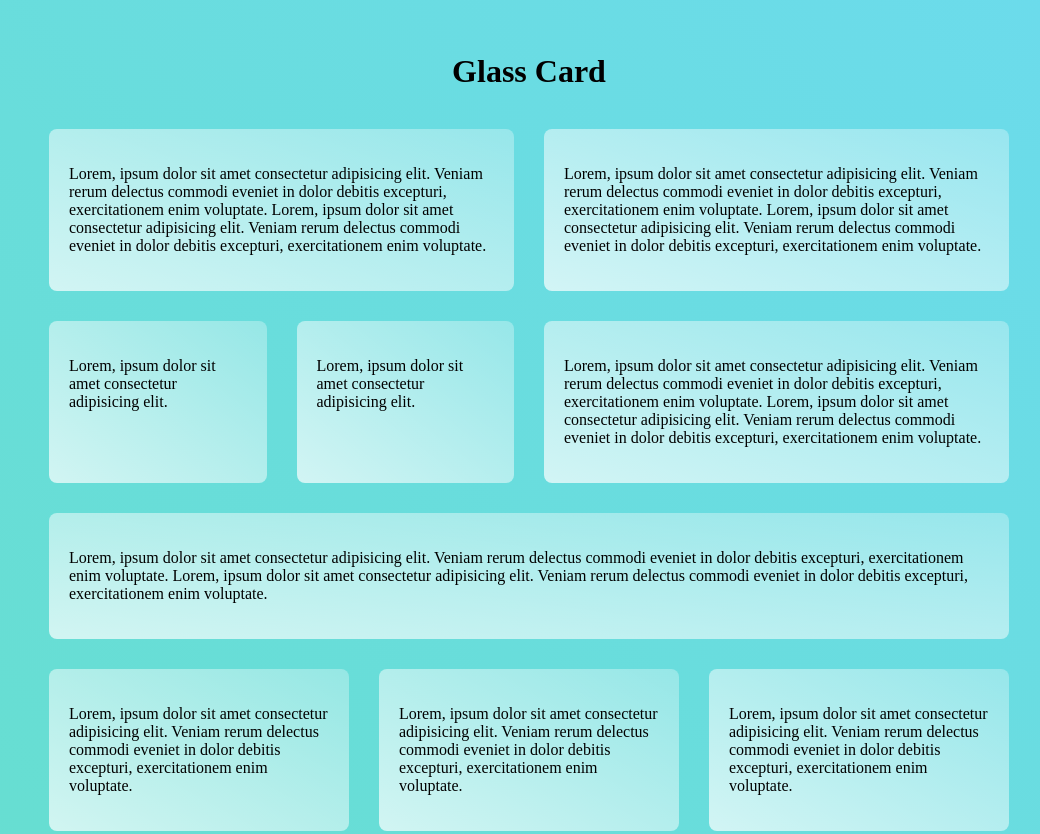
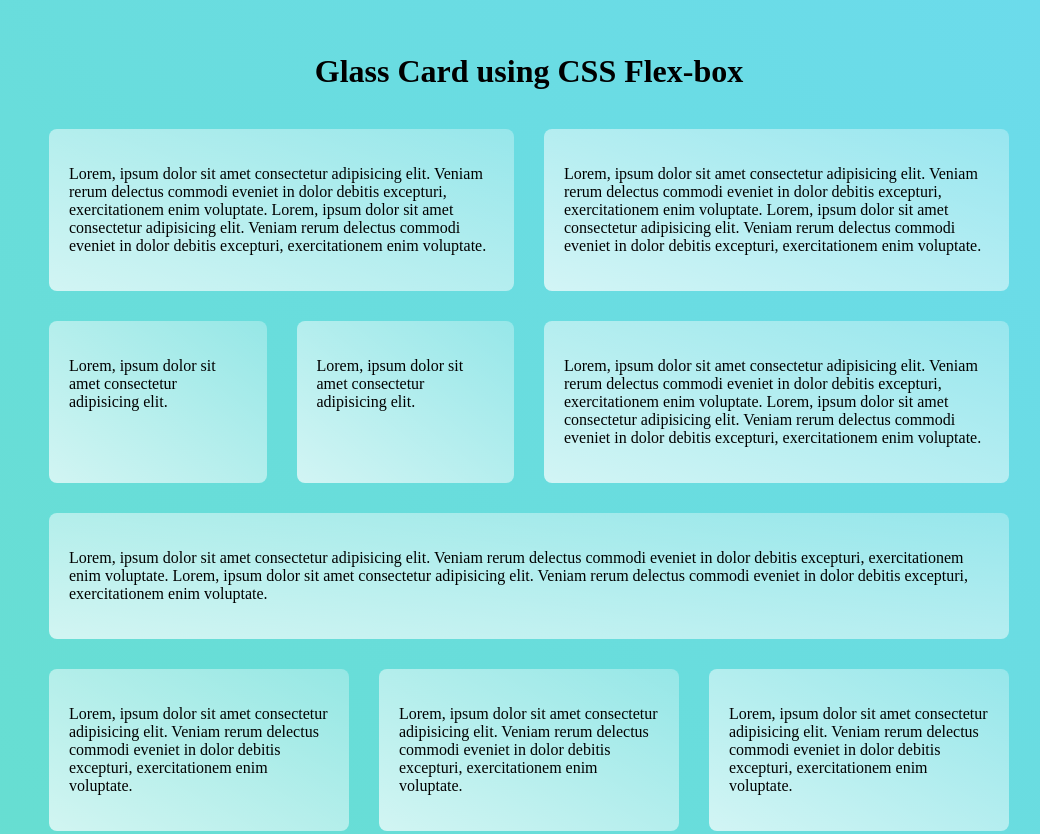
Before and after one commit to jelsonjay/glass-card-flexbox, a plain HTML site: page index.html in a window 1280 px wide. Shown: the top 834 px of the page, without its empty margins (111-1151 px from the left). Drawn offline with Linux system fonts and the light colour scheme.

Commit message:
Update index.html

```diff
--- a/index.html
+++ b/index.html
@@ -4,11 +4,11 @@
   <meta charset="UTF-8">
   <meta http-equiv="X-UA-Compatible" content="IE=edge">
   <meta name="viewport" content="width=device-width, initial-scale=1.0">
-  <title>Document</title>
+  <title>Glass Card using CSS Flex-box</title>
   <link rel="stylesheet" href="./css/master.css">
 </head>
 <div class="container">
-  <h1>Glass Card</h1>
+  <h1>Glass Card using CSS Flex-box</h1>
   <div class="glass-card">
 
     <div class="item card-50">
```
